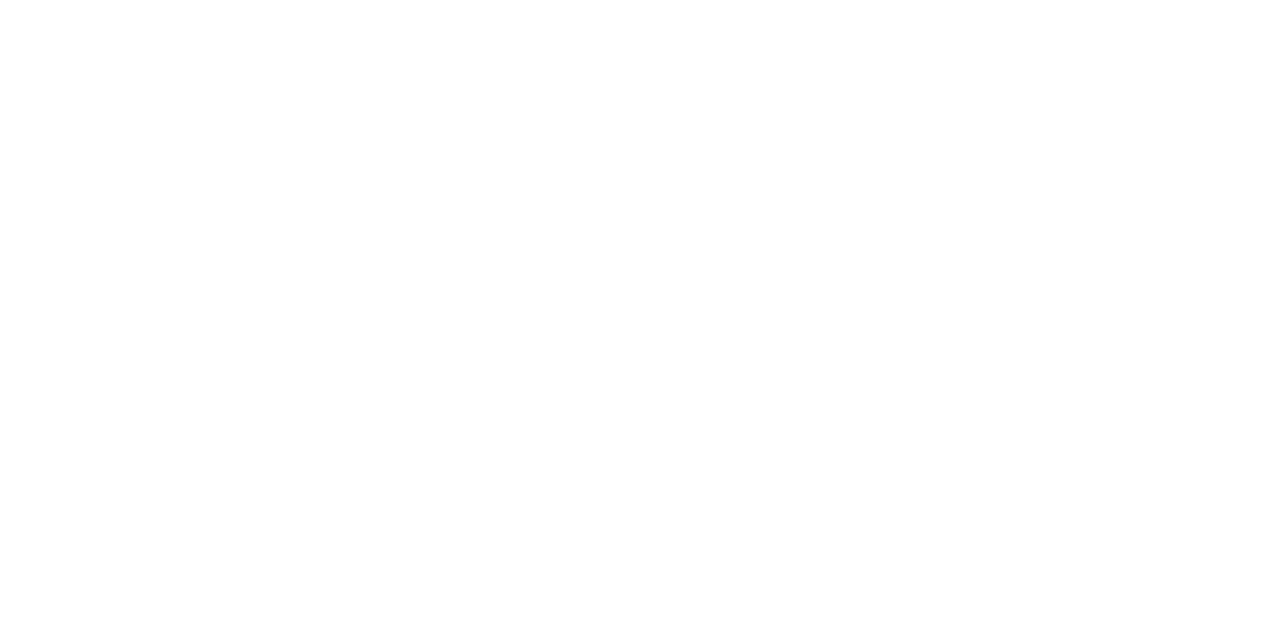
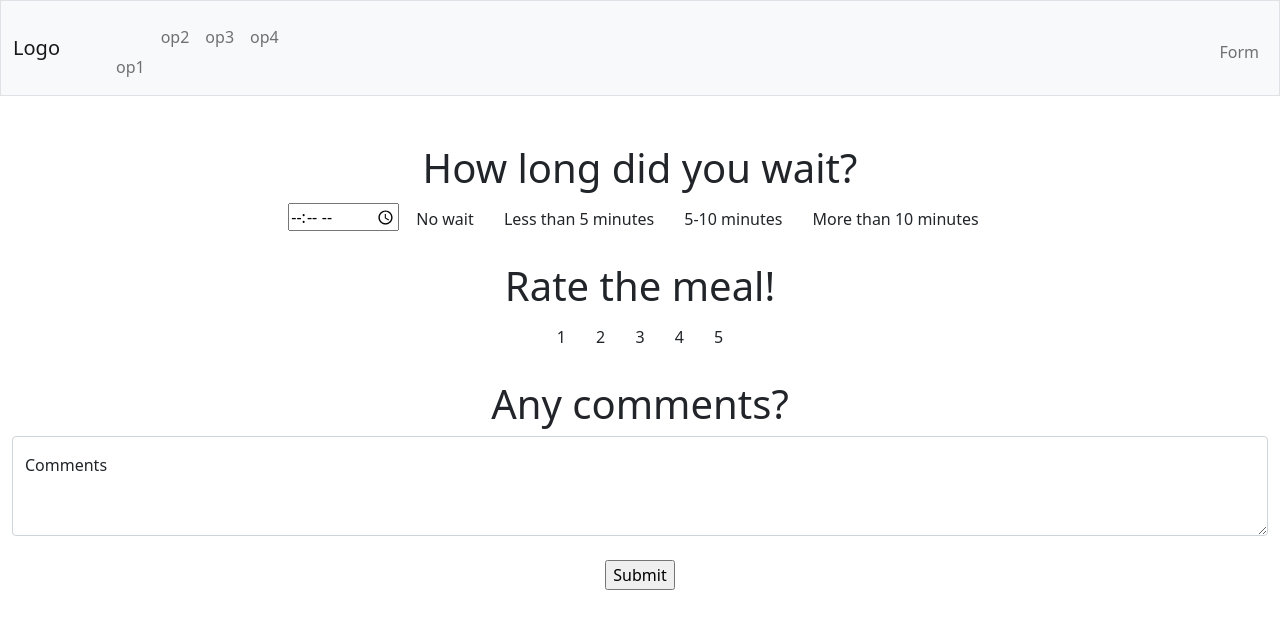
Before and after one commit to dylangbruckner/Berg-Insights, a Flask app: page /form in a window 1280 px wide. Before the commit the part shown is empty. Shown: the top 629 px of the page. Run offline with Flask 3, Linux system fonts and the light colour scheme.

Commit message:
Made a bunch of form page edits and updated css

```diff
--- a/main/app.py
+++ b/main/app.py
@@ -4,12 +4,13 @@
 from flask import Flask, flash, redirect, render_template, request, session
 import requests
 
+app = Flask(__name__)
+
+os.environ['FLASK_DEBUG'] = '1'
+
 # Scraper
 # URL = "https://realpython.github.io/fake-jobs/"
 # page = requests.get(URL)
-
-
-app = Flask(__name__)
 
 
 @app.after_request
@@ -25,6 +26,32 @@
 def index():
     return render_template("index.html")
 
-@app.route("/form")
+@app.route("/form", methods=["GET", "POST"])
 def form():
-    return render_template("form.html")
+
+    if request.method == "POST":
+
+        errors = []
+
+        if not request.form.get("time-input"):
+            errors.append("Please provide the time when you were in line.")
+
+        if not request.form.get("time-base"):
+            errors.append("Please provide a time report.")
+
+        if not request.form.get("rating-base"):
+            errors.append("Please provide a meal rating.")
+
+        if errors:
+            return render_template("form.html", errors=errors)
+
+        current_time = request.form.get("time-input")
+        time_report = request.form.get("time-base")
+        meal_rating = request.form.get("rating-base")
+
+
+
+        return redirect("/")
+
+    else:
+        return render_template("form.html")
--- /dev/null
+++ b/main/static/styles.css
@@ -0,0 +1,14 @@
+.rating label {
+    text-align: left;
+    position: relative;
+
+}
+
+label[for="form"] {
+    text-align: left;
+}
+
+.btn-check:checked + .btn {
+    background-color: #007bff;
+    color: #fff;
+}
--- a/main/templates/form.html
+++ b/main/templates/form.html
@@ -0,0 +1,78 @@
+{% extends "layout.html" %}
+
+
+{% block main %}
+
+<form action="/form" method="post">
+
+    <h1>
+        <label for="form">How long did you wait?</label>
+    </h1>
+
+    <div class="time">
+        <input type="time" name="time-input" id="time-input">
+
+        <input type="radio" class="btn-check" name="time-base" id="time1" autocomplete="off">
+        <label class="btn" for="time1">No wait</label>
+
+        <input type="radio" class="btn-check" name="time-base" id="time2" autocomplete="off">
+        <label class="btn" for="time2">Less than 5 minutes</label>
+
+        <input type="radio" class="btn-check" name="time-base" id="time3" autocomplete="off">
+        <label class="btn" for="time3">5-10 minutes</label>
+
+        <input type="radio" class="btn-check" name="time-base" id="time4" autocomplete="off">
+        <label class="btn" for="time4">More than 10 minutes</label>
+    </div>
+
+    <br>
+
+    <h1>
+        <label for="form">Rate the meal!</label>
+    </h1>
+
+    <!-- Using Radio Buttons -->
+
+    <div class="rating">
+        <input type="radio" class="btn-check" name="rating-base" id="rating1" autocomplete="off">
+        <label class="btn" for="rating1">1</label>
+
+        <input type="radio" class="btn-check" name="rating-base" id="rating2" autocomplete="off">
+        <label class="btn" for="rating2">2</label>
+
+        <input type="radio" class="btn-check" name="rating-base" id="rating3" autocomplete="off">
+        <label class="btn" for="rating3">3</label>
+
+        <input type="radio" class="btn-check" name="rating-base" id="rating4" autocomplete="off">
+        <label class="btn" for="rating4">4</label>
+
+        <input type="radio" class="btn-check" name="rating-base" id="rating5" autocomplete="off">
+        <label class="btn" for="rating5">5</label>
+    </div>
+
+    <br>
+
+    <h1>
+        <label for="form">Any comments?</label>
+    </h1>
+
+    <div class="form-floating">
+        <textarea class="form-control" placeholder="Leave a comment here" id="floatingTextarea2" name="floatingTextarea2" style="height: 100px"></textarea>
+        <label for="floatingTextarea2">Comments</label>
+    </div>
+
+    <br>
+
+    <input type="submit" value="Submit">
+
+    {% for error in errors %}
+
+        <div class="alert alert-danger" role="alert">
+            {{ error }}
+        </div>
+
+    {% endfor %}
+
+</form>
+
+{% endblock %}
--- a/main/templates/layout.html
+++ b/main/templates/layout.html
@@ -10,7 +10,6 @@
         <!-- http://getbootstrap.com/docs/5.1/ -->
         <link crossorigin="anonymous" href="https://cdn.jsdelivr.net/npm/bootstrap@5.1.3/dist/css/bootstrap.min.css" integrity="sha384-1BmE4kWBq78iYhFldvKuhfTAU6auU8tT94WrHftjDbrCEXSU1oBoqyl2QvZ6jIW3" rel="stylesheet">
         <script crossorigin="anonymous" src="https://cdn.jsdelivr.net/npm/bootstrap@5.1.3/dist/js/bootstrap.bundle.min.js" integrity="sha384-ka7Sk0Gln4gmtz2MlQnikT1wXgYsOg+OMhuP+IlRH9sENBO0LRn5q+8nbTov4+1p"></script>
-
 
         <link href="/static/styles.css" rel="stylesheet">
 
```
Also changed, not shown: main/static/style.css (deleted).
